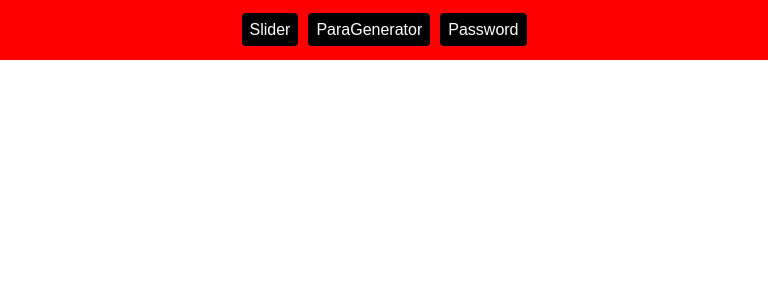
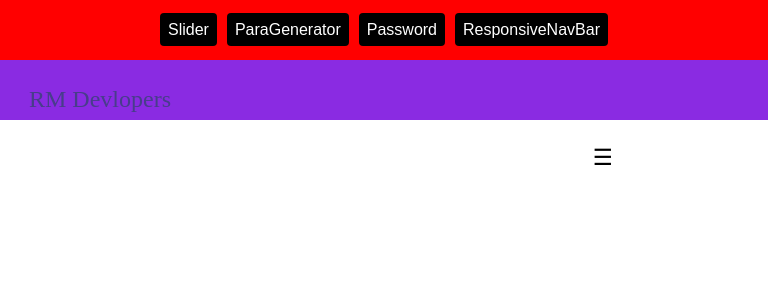
Before and after one commit to RMHamzaArif89/ReactJs-Mini-Projects, a React (Vite) app in the folder ReactMini_Pro11_to_15/: page /navbar in a window 768 px wide. Shown: the top 300 px of the page. Built offline with nearby package versions, Linux system fonts and the light colour scheme.

Commit message:
Created the ResponsibeNavBar using the ternary &.. useState hook by adding & removing class

```diff
--- a/ReactMini_Pro11_to_15/src/App.jsx
+++ b/ReactMini_Pro11_to_15/src/App.jsx
@@ -5,6 +5,7 @@ import ParaGen from './components/randomParaGen/ParaGen'
 import Nav from './components/nav/Nav'
 import Password from './components/passwordHide/Password'
 import Slider from './components/slider/Slider'
+import Navbar from './components/ResponsibeNavBar/navbar'
 
 
 
@@ -22,6 +23,7 @@ function App() {
           <Route path="slider" element={<Slider/>} />
           <Route path="paragen" element={<ParaGen/>} />
           <Route path="password" element={<Password/>} />
+          <Route path="navbar" element={<Navbar/>} />
 
       </Routes>
     </BrowserRouter>
--- /dev/null
+++ b/ReactMini_Pro11_to_15/src/components/ResponsibeNavBar/navbar.css
@@ -0,0 +1,169 @@
+.nav-side {
+  width: 100%;
+  height: 80px;
+  background: lightblue;
+  display: flex;
+  align-items: center;
+
+}
+
+#op{
+  display: none;
+}
+
+.nav-t {
+  width: 180px;
+  height: 60px;
+  padding: 8px 2px;
+  float: left;
+  margin: 10px;
+  font-size: 1.5rem;
+  font-family: serif;
+  color: darkslateblue;
+  text-align: center;
+  line-height: 1.8;
+}
+
+
+
+
+
+
+
+
+
+
+
+
+
+
+
+
+.nav-text {
+
+
+  color: rgba(255, 255, 255, 0.952);
+  font-size: bold;
+  font-family: monospace;
+  font-size: 1.5rem;
+  padding: 12px 0;
+  text-align: center;
+  float: left;
+  width: 20%;
+}
+
+
+
+
+.list {
+  width: 80%;
+  float: left;
+  display: flex;
+}
+
+.list li {
+  cursor: pointer;
+  list-style: none;
+  width: 100%;
+  height: 30px;
+  padding: 10px 0px;
+  text-align: center;
+  font-size: 1.2rem;
+  color: rgba(253, 252, 252, 0.938);
+  font-size: bold;
+  font-family: monospace;
+  text-transform: uppercase;
+}
+
+.list li:hover {
+  background: #949393bb;
+
+}
+.close{
+  display: none;
+}
+
+
+
+
+
+
+@media  screen and (min-width:400px) and (max-width:860px) {
+  #op{
+    display: block;
+    width: 100%;
+    height: 60px;
+    background: blueviolet;
+  }
+  .nav-side{
+    display: none;
+  }
+  .nav-tog {
+    float: right;
+    font-size: 2rem;
+    line-height: 1.8;
+    padding: 6px 14px;
+    cursor: pointer;
+    color:white;
+    display:block;
+   z-index: 1000;
+   position: absolute;
+   top: 15%;
+   right: 15%;
+  }
+
+  .nav-tog a {
+    text-decoration: none;
+    font-size: 1.4rem;
+    line-height: 1.8;
+    padding: 6px 14px;
+    margin: 12px;
+    cursor: pointer;
+    color: black;
+  }
+
+
+  .nav-tog a:hover {
+    background: #928f8f86;
+  }
+
+.nav-display {
+  width: 100%;
+  height: 350px;
+  z-index: 5;
+  top: 0px;
+  position: fixed;
+  background: rgba(5, 139, 133, 0.911);
+
+  animation: slide 0.8s;
+  animation-delay: 0s;
+  display: flex;
+  align-items: center;
+  flex-direction: column;
+
+
+}
+
+.list{
+  display: flex;
+  align-items: center;
+  flex-direction: column;
+}
+.close{
+  display: block;
+  font-weight: bold;
+  background: #49494962;
+}
+
+@keyframes slide {
+  0% {
+      top: -350px;
+      opacity: 0;
+  }
+
+  100% {
+      top: 0%;
+      opacity: 1;
+  }
+}
+}
--- /dev/null
+++ b/ReactMini_Pro11_to_15/src/components/ResponsibeNavBar/navbar.jsx
@@ -0,0 +1,46 @@
+import { useState,useRef } from 'react'
+import './navbar.css'
+
+function Navbar() {
+let[state,setState]=useState(false)
+
+
+
+
+
+  return (
+    <>
+
+
+    <div className={state?"nav-display":"nav-side"} id="nav-side">
+        <div className="nav-text">RM desginers</div>
+        <div className="list">
+          <li className="close" onClick={()=>{setState(!state)}}>Close</li>
+          <li>portfolio</li>
+          <li>about me</li>
+          <li>contact</li>
+        </div>
+      </div>
+
+
+
+      <div id="op">
+        <div className="nav-bar">
+          <div className="nav-t">
+            RM Devlopers
+          </div>
+
+
+          <div className="nav-tog">
+            <a className="open" href="#" onClick={()=>{setState(!state)}} >☰</a>
+          </div>
+
+        </div>
+
+      </div>
+
+    </>
+  )
+}
+
+export default Navbar
--- a/ReactMini_Pro11_to_15/src/components/nav/Nav.jsx
+++ b/ReactMini_Pro11_to_15/src/components/nav/Nav.jsx
@@ -10,6 +10,7 @@ function Nav() {
             <li><Link to='slider'>Slider</Link></li>
             <li><Link to='paragen'>ParaGenerator</Link></li>
             <li><Link to='password'>Password</Link></li>
+            <li><Link to='navbar'>ResponsiveNavBar</Link></li>
 
 
         </ul>
```
